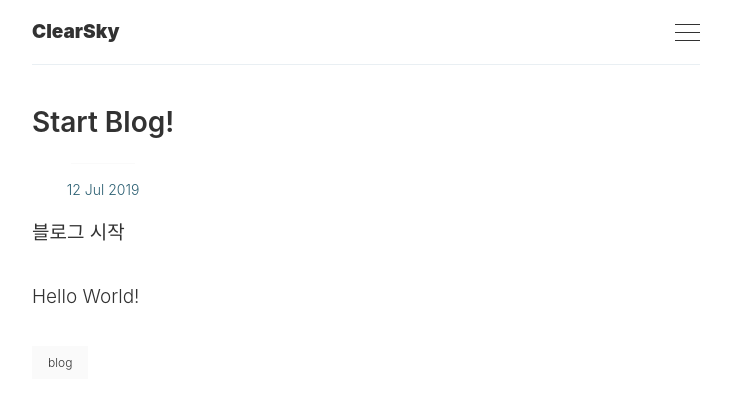
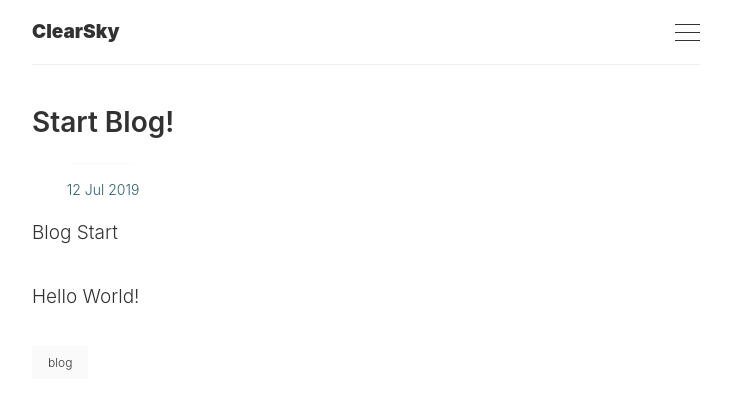
Before and after one commit to Nephelai/nephelai.github.io, a Jekyll site: the page built from _posts/dailylife/2019-07-12-start-blog.md, in a window 1280 px wide. Shown: the top 413 px of the page, without its empty margins (274-1005 px from the left). Built offline with Jekyll 4.4.1, drawn with Linux system fonts in a browser that asks for light colours.

Commit message:
Why not set center word!

```diff
--- a/_posts/dailylife/2019-07-12-start-blog.md
+++ b/_posts/dailylife/2019-07-12-start-blog.md
@@ -6,6 +6,6 @@ tags: [blog]
 categories: [dailylife]
 ---
 
-블로그 시작
+Blog Start
 
 Hello World!
```
